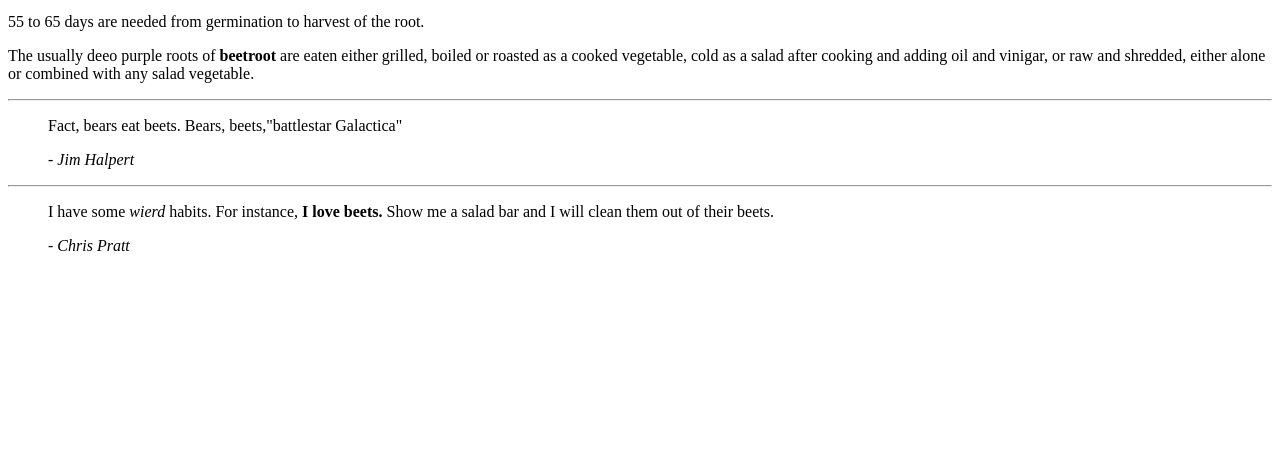
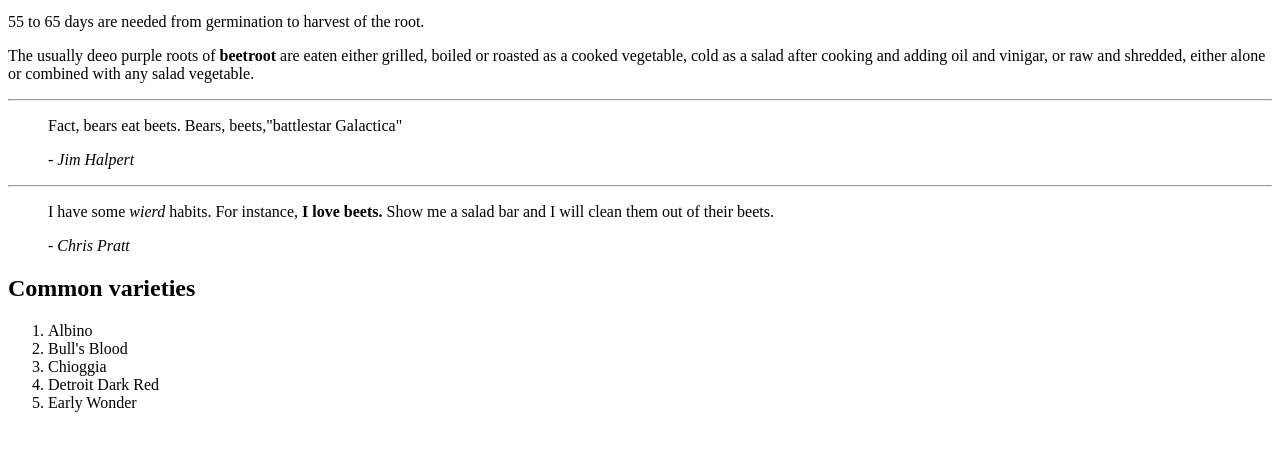
Before and after one commit to ColombinaAnzivino/dsn1678-exercise-0, a plain HTML site: page index.html in a window 1280 px wide. Shown: the part 149-600 px from the top of the page. Drawn offline with Linux system fonts and the light colour scheme.

Commit message:
Added ordered list

```diff
--- a/index.html
+++ b/index.html
@@ -28,6 +28,14 @@
         <footer> -  <cite>Chris Pratt</cite> </footer>
     </blockquote>
 
+    <h2>Common varieties</h2>
 
+    <ol>
+        <li>Albino</li>
+        <li>Bull's Blood</li>
+        <li>Chioggia</li>
+        <li>Detroit Dark Red</li>
+        <li>Early Wonder</li>
+    </ol>
 
 </main>
```
